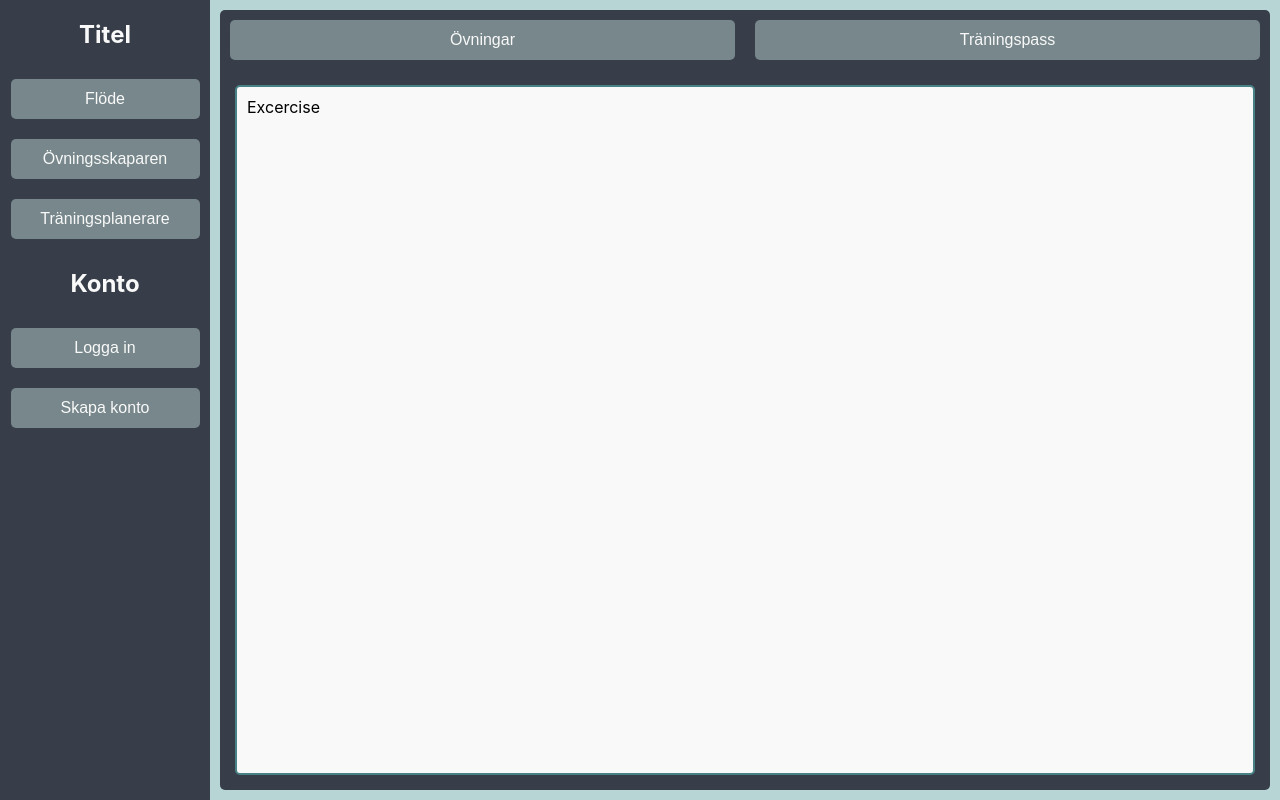
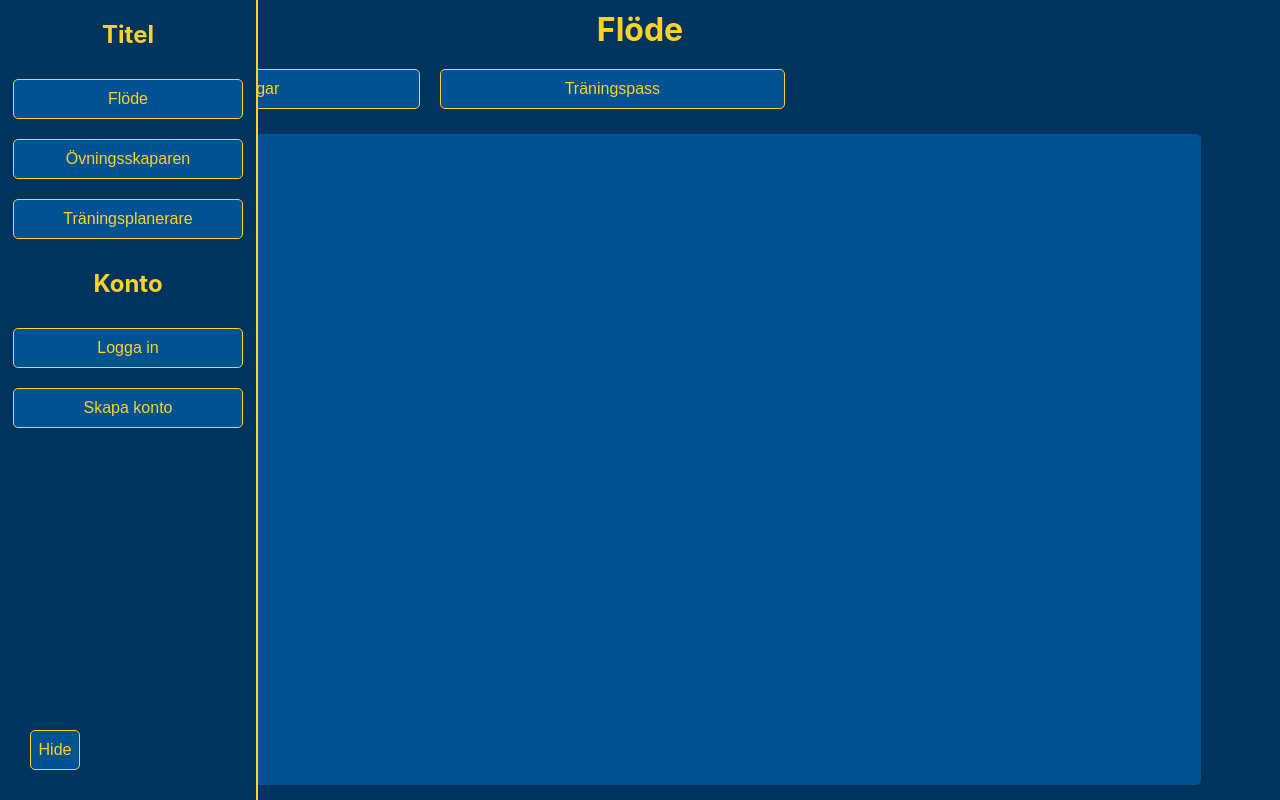
Before and after one commit to albin02forsberg/slutprojekt, a React (Create React App) app in the folder client/: page / in a window 1280 px wide. Built offline with nearby package versions, Linux system fonts and the light colour scheme; no server answers.

Commit message:
UI tweaks

```diff
--- a/client/src/App.jsx
+++ b/client/src/App.jsx
@@ -18,7 +18,7 @@ import Header from "./Components/header";
 
 export default function App() {
   if (sessionStorage.getItem("User") == null) {
-    sessionStorage.setItem("User", "Account");
+    sessionStorage.setItem("User", null);
   } else {
     console.log("Userid: " + sessionStorage.getItem("User"))
   }
--- a/client/src/Components/header.jsx
+++ b/client/src/Components/header.jsx
@@ -1,6 +1,6 @@
 import react, { useState, useEffect } from "react";
 import "../static/App.css";
-import IsLoggedin from "../Components/menuBtnsLogin"
+import IsLoggedin from "../Components/menuBtnsLogin";
 import {
   BrowserRouter as Router,
   Switch,
@@ -14,15 +14,28 @@ let login = false;
 
 function Header() {
   const [username, setUsername] = useState(sessionStorage.getItem("User"));
+  const [show, setShow] = useState("show");
+  const [btnText, setBtnText] = useState("Hide");
 
   if (username.length < 10) {
     login = false;
   }
 
-  console.log(login);
+  useEffect(() => {
+    if (show == "show") {
+      setBtnText("Hide");
+    } else {
+      setBtnText("Show");
+    }
+    return () => {
+      console.log("Nav toggled");
+    };
+  }, [show]);
+
+  let className = show + " header";
 
   return (
-    <div className="header">
+    <div className={className}>
       <nav className="nav">
         <div className="banner">
           <h1 className="bannerName">
@@ -52,12 +65,26 @@ function Header() {
           <Link>Konto</Link>
         </h2>
         <div className="nav-links">
-            <IsLoggedin/>
+          <IsLoggedin />
         </div>
       </nav>
+
+      <button
+        id="btnShow"
+        onClick={() => {
+          if ( btnText  == "Show") {
+            setBtnText("Hide");
+            setShow("show")
+          } else {
+            setShow("hide")
+            setBtnText("Show");
+          }
+        }}
+      >
+        {btnText}
+      </button>
     </div>
   );
 }
 
-
 export default Header;
--- a/client/src/Components/home.jsx
+++ b/client/src/Components/home.jsx
@@ -5,7 +5,7 @@ import Excercise from "../Components/excercise";
 
 function Home() {
   const [apiTest, setAPItest] = useState("");
-  const [display, setDisplay] = useState("Excercise");
+  const [display, setDisplay] = useState("Övningar");
 
   useEffect(() => {
     axios
@@ -24,19 +24,27 @@ function Home() {
 
   return (
     <div className="main">
+      <h1>Flöde</h1>
       <div className="buttons">
-        <button onClick={()=>{
-          setDisplay("Excersice")
+        <button id="btn-ex" onClick={()=>{
+          setDisplay("Övningar")
         }}>Övningar</button>
-        <button onClick={()=>{
-          setDisplay("Training")
+        <button id="btn-train" onClick={()=>{
+          setDisplay("Träningspass")
         }}>Träningspass</button>
       </div>
       <div className="display">
-        <p>{display}</p>
+        <Test name={display}/>
       </div>
     </div>
   );
 }
 
+function Test(props){
+
+  return(
+    <h2>{props.name}</h2>
+  )
+}
+
 export default Home;
--- a/client/src/Components/menuBtnsLogin.jsx
+++ b/client/src/Components/menuBtnsLogin.jsx
@@ -9,7 +9,7 @@ import {
 } from "react-router-dom";
 
 function IsLoggedin() {
-  if (sessionStorage.getItem("User") == "Account") {
+  if (sessionStorage.getItem("User") == "null") {
     return (
       <ul className="nav-list">
         <li className="nav-link">
--- a/client/src/static/App.css
+++ b/client/src/static/App.css
@@ -4,18 +4,18 @@
 }
 
 :root {
-    /* --primary: #005293;
+    --primary: #005293;
     --secondary: #f9f9f9;
     --accent-yellow: #fed226;
     --accent-light-blue: #62b8e7;
-    --accent-dark-blue: #00345c; */
-    --primary: #373e49;
+    --accent-dark-blue: #00345c;
+    /* --primary: #373e49;
     --secondary: #f9f9f9;
     --accent-yellow: #f9f9f9;
     --accent-light-blue: #77878b;
     --accent-dark-blue: #00345c;
     --accent-lightlight-blue: #b7d5d4;
-    --accent-light-green: #488286;
+    --accent-light-green: #488286; */
 }
 
 
@@ -24,9 +24,9 @@
 button {
     height: 5vh;
     margin: 10px;
-    background-color: var(--accent-light-blue);
-    color: var(--secondary);
-    border: 0px;
+    background-color: var(--primary);
+    color: var(--accent-yellow);
+    border: 1px solid var(--accent-yellow);
     border-radius: 5px;
     font-size: 1rem;
 }
@@ -47,7 +47,11 @@ button {
 .header {
     width: 20%;
     min-height: 100vh;
-    background-color: var(--primary);
+    animation: 0.2s showNav;
+    background-color: var(--accent-dark-blue);
+    position: fixed;
+    z-index: inherit;
+    border-right: 2px solid var(--accent-yellow);
 }
 
 .bannerName {
@@ -73,22 +77,63 @@ a button {
     width: 90%;
 }
 
+.hide {
+    animation: 0.2s hideNav;
+    animation-fill-mode: forwards;
+    border: 0px;
+}
+
+.hide>* {
+    display: none;
+}
+
+#btnShow {
+    position: fixed;
+    display: block !important;
+    width: 50px;
+    top: 90vh;
+    left: 20px;
+}
+
+@keyframes hideNav {
+    to {
+        width: 0%;
+    }
+}
+
+@keyframes showNav {
+    from {
+        width: 0%;
+    }
+    to {
+        width: 20%;
+    }
+}
+
 
 /* Main content */
 
 .container {
     width: 100vw;
     margin: 10px;
-    display: flex;
+    display: block;
+    position: relative;
 }
 
 .main {
     display: flex;
     flex-direction: column;
     width: 100%;
-    margin: 10px;
-    border-radius: 5px;
-    background-color: var(--primary);
+    padding: 0 5% 0 5%;
+    min-height: 100vh;
+    background-color: var(--accent-dark-blue);
+    animation: 0.2s show;
+}
+
+@keyframes show {
+    from {
+        width: 0%;
+    }
 }
 
 .main h1 {
@@ -97,17 +142,20 @@ a button {
     color: var(--accent-yellow);
 }
 
+.main h2 {
+    color: var(--accent-yellow)
+}
+
 .buttons {
     display: flex;
-    justify-content: space-evenly;
 }
 
 .buttons button {
-    width: 50%;
+    width: 30%;
 }
 
 .display {
-    background-color: var(--secondary);
+    background-color: var(--primary);
     margin: 15px;
     border-radius: 5px;
     height: 100%;
```
